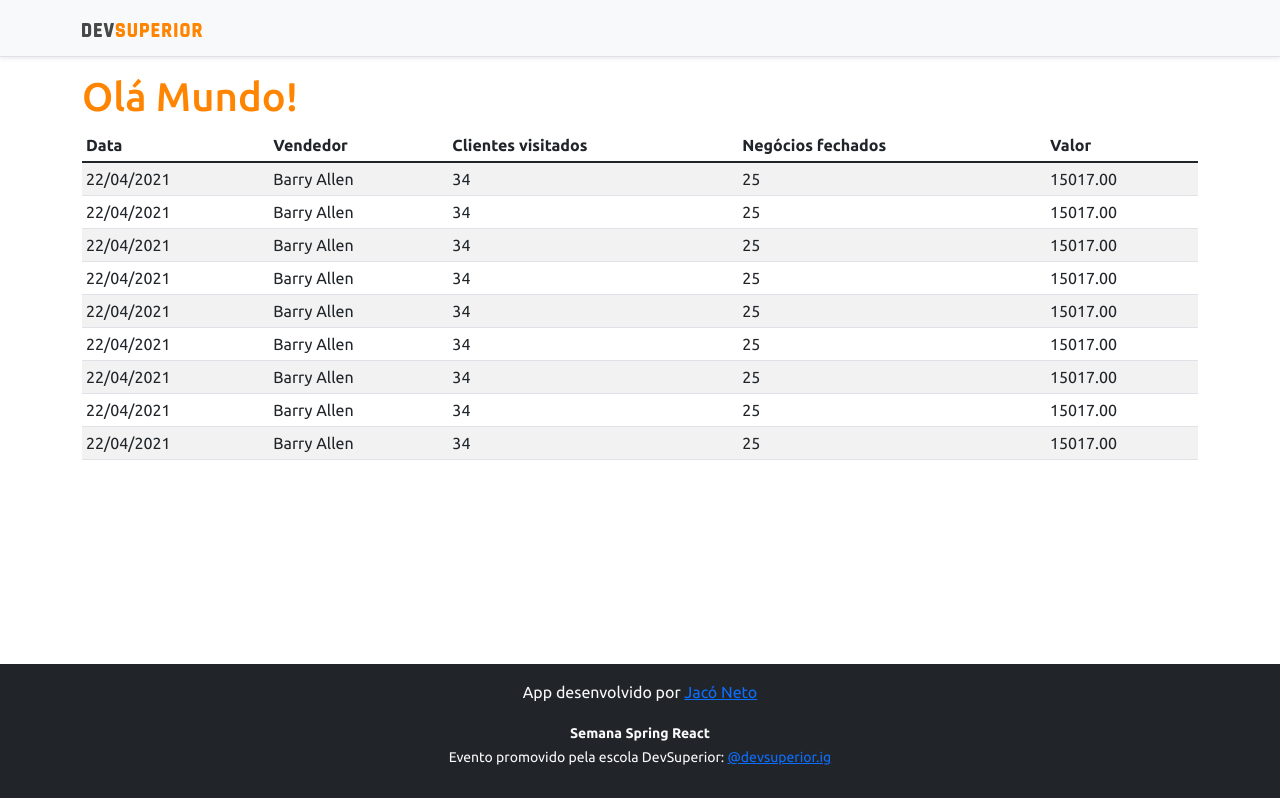
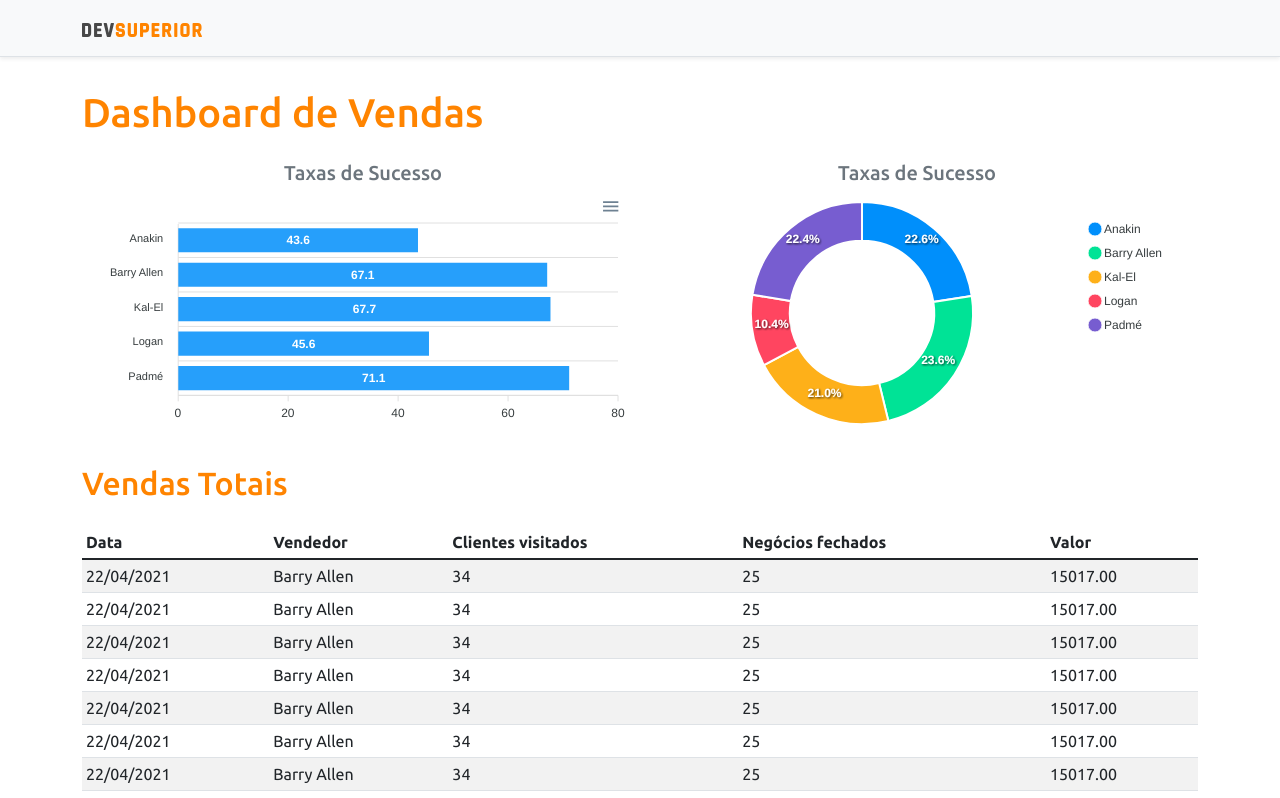
Before and after one commit to JacoNeto/SDS-Project, a React (Create React App) app in the folder frontend/: page / in a window 1280 px wide. Shown: the top 798 px of the page. Built offline with nearby package versions, Linux system fonts and the light colour scheme.

Commit message:
Static charts

```diff
--- a/frontend/package.json
+++ b/frontend/package.json
@@ -11,8 +11,10 @@
     "@types/node": "^12.0.0",
     "@types/react": "^17.0.0",
     "@types/react-dom": "^17.0.0",
+    "apexcharts": "^3.28.1",
     "bootstrap": "^5.1.0",
     "react": "^17.0.2",
+    "react-apexcharts": "^1.3.9",
     "react-dom": "^17.0.2",
     "react-scripts": "4.0.3",
     "typescript": "^4.1.2",
--- a/frontend/src/App.tsx
+++ b/frontend/src/App.tsx
@@ -1,4 +1,6 @@
+import BarChart from "components/bar_chart";
 import DataTable from "components/data_table";
+import DonutChart from "components/donut_chart";
 import Footer from "components/footer";
 import NavBar from "components/nav_bar";
 
@@ -7,7 +9,23 @@
     <>
       <NavBar />
       <div className="container">
-        <h1 className="text-primary">Olá Mundo!</h1>
+        <h1 className="text-primary py-3">Dashboard de Vendas</h1>
+
+        <div className="row px-3">
+          <div className="col-sm-6">
+            <h5 className="text-center text-secondary">Taxas de Sucesso</h5>
+            <BarChart/>
+          </div>
+          <div className="col-sm-6">
+            <h5 className="text-center text-secondary">Taxas de Sucesso</h5>
+            <DonutChart/>
+          </div>
+        </div>
+
+        <div className="py-3">
+          <h2 className="text-primary">Vendas Totais</h2>
+        </div>
+
         <DataTable/>
       </div>
       <Footer/>
--- /dev/null
+++ b/frontend/src/components/bar_chart/index.tsx
@@ -0,0 +1,33 @@
+import Chart from "react-apexcharts";
+
+function BarChart() {
+  const options = {
+    plotOptions: {
+      bar: {
+        horizontal: true,
+      },
+    },
+  };
+
+  const mockData = {
+    labels: {
+      categories: ["Anakin", "Barry Allen", "Kal-El", "Logan", "Padmé"],
+    },
+    series: [
+      {
+        name: "% Sucesso",
+        data: [43.6, 67.1, 67.7, 45.6, 71.1],
+      },
+    ],
+  };
+  return (
+    <Chart
+        options={{...options, xaxis: mockData.labels}}
+        series={mockData.series}
+        type="bar"
+        height="240"
+    />
+  );
+}
+
+export default BarChart;
--- /dev/null
+++ b/frontend/src/components/donut_chart/index.tsx
@@ -0,0 +1,24 @@
+import Chart from "react-apexcharts";
+
+function DonutChart() {
+  const mockData = {
+    series: [477138, 499928, 444867, 220426, 473088],
+    labels: ["Anakin", "Barry Allen", "Kal-El", "Logan", "Padmé"],
+  };
+
+  const options = {
+    legend: {
+      show: true,
+    },
+  };
+  return (
+    <Chart
+      options={{ ...options, labels: mockData.labels }}
+      series={mockData.series}
+      type="donut"
+      height="240"
+    />
+  );
+}
+
+export default DonutChart;
```
Also changed, not shown: 1 other file (tests, documents, lock files or other folders).
